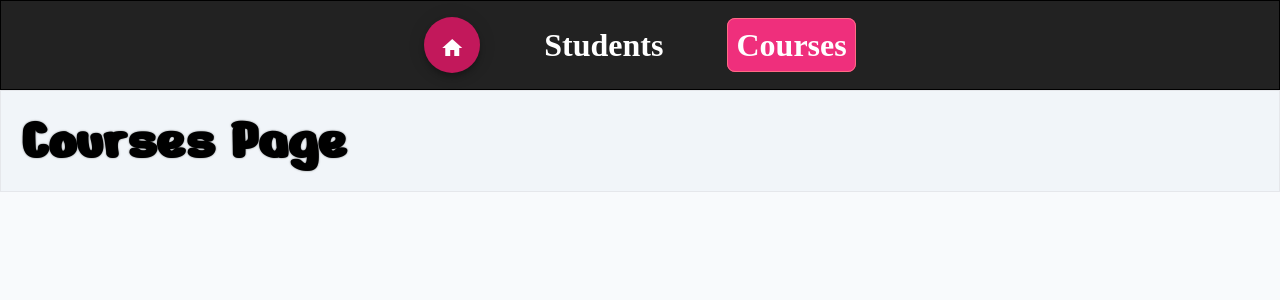
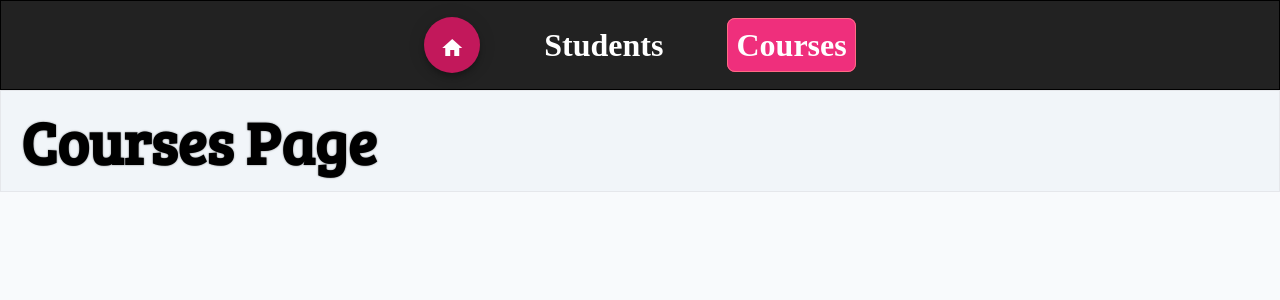
Before and after one commit to Amnish04/RESTful-College-Angular-UI, an Angular app: page /courses in a window 1280 px wide. Shown: the top 300 px of the page. Built offline with nearby package versions, Linux system fonts and the light colour scheme; a web font is replaced by a local one.

Commit message:
Fix employment status label

```diff
--- a/src/app/components/students/student-add-edit/student-add-edit.component.html
+++ b/src/app/components/students/student-add-edit/student-add-edit.component.html
@@ -115,7 +115,7 @@
                 <!-- Enrolment -->
                 <div class="grid-child" [ngClass]="{'bg-slate-100 p-1 rounded-lg': isEdit && !editing}">
 
-                    <label id="status-radio-group-label">Pick your favorite season</label>
+                    <label id="status-radio-group-label">Employment Status</label>
                     <br>
                     <mat-radio-group formControlName="status" [color]="'primary'" [disabled]="isEdit && !editing"
                     aria-labelledby="status-radio-group-label">
--- a/src/app/pages/courses-page/courses-page.component.html
+++ b/src/app/pages/courses-page/courses-page.component.html
@@ -1,6 +1,4 @@
-<header class="border bg-slate-100">
-    <h1 class="fancy-font text-6xl font-bold m-5">{{pageTitle}}</h1>
-</header>
+<app-page-header [title]="pageTitle"></app-page-header>
 
 <div class="bg-slate-50 min-h-full">
 
```
